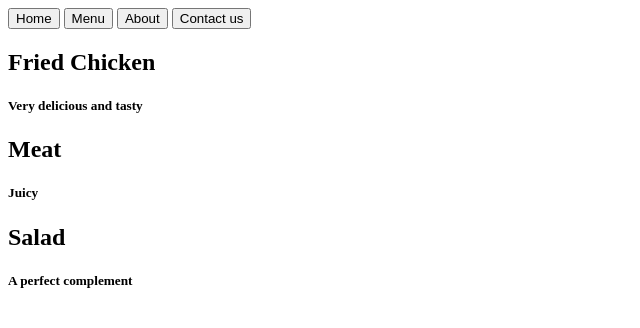
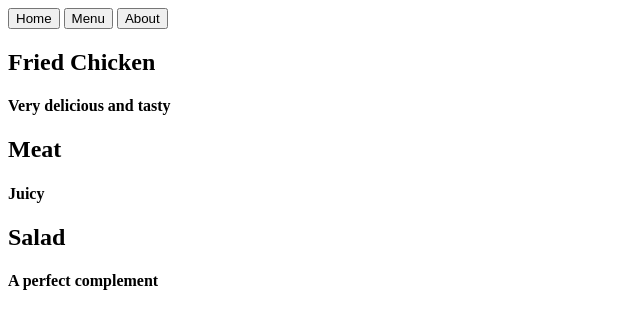
Before and after one commit to PewAvocado/Project-7, a website built with webpack: page src/template.html in a window 1280 px wide. Both pictures are taken after a click on the button "Menu". Shown: the whole page, without its empty margins (0-640 px from the left). Built offline with nearby package versions, Linux system fonts and the light colour scheme.

Commit message:
Just basic stuff

```diff
--- a/src/menu.js
+++ b/src/menu.js
@@ -15,10 +15,12 @@ export function loadMenu(){
         const tittle = document.createElement('h2');
         tittle.textContent = item.name;
 
-        const description = document.createElement('h5');
+        const description = document.createElement('h4');
         description.textContent = item.desc;
 
-        content.appendChild(tittle);
-        content.appendChild(description);
+        card.appendChild(tittle);
+        card.appendChild(description);
+
+        content.appendChild(card);
     })
 }
--- a/src/template.html
+++ b/src/template.html
@@ -11,7 +11,6 @@
             <button id="home">Home</button>
             <button id="menu">Menu</button>
             <button id="about">About</button>
-            <button>Contact us</button>
         </nav>
     </header>
     <div id="content"></div>
```
